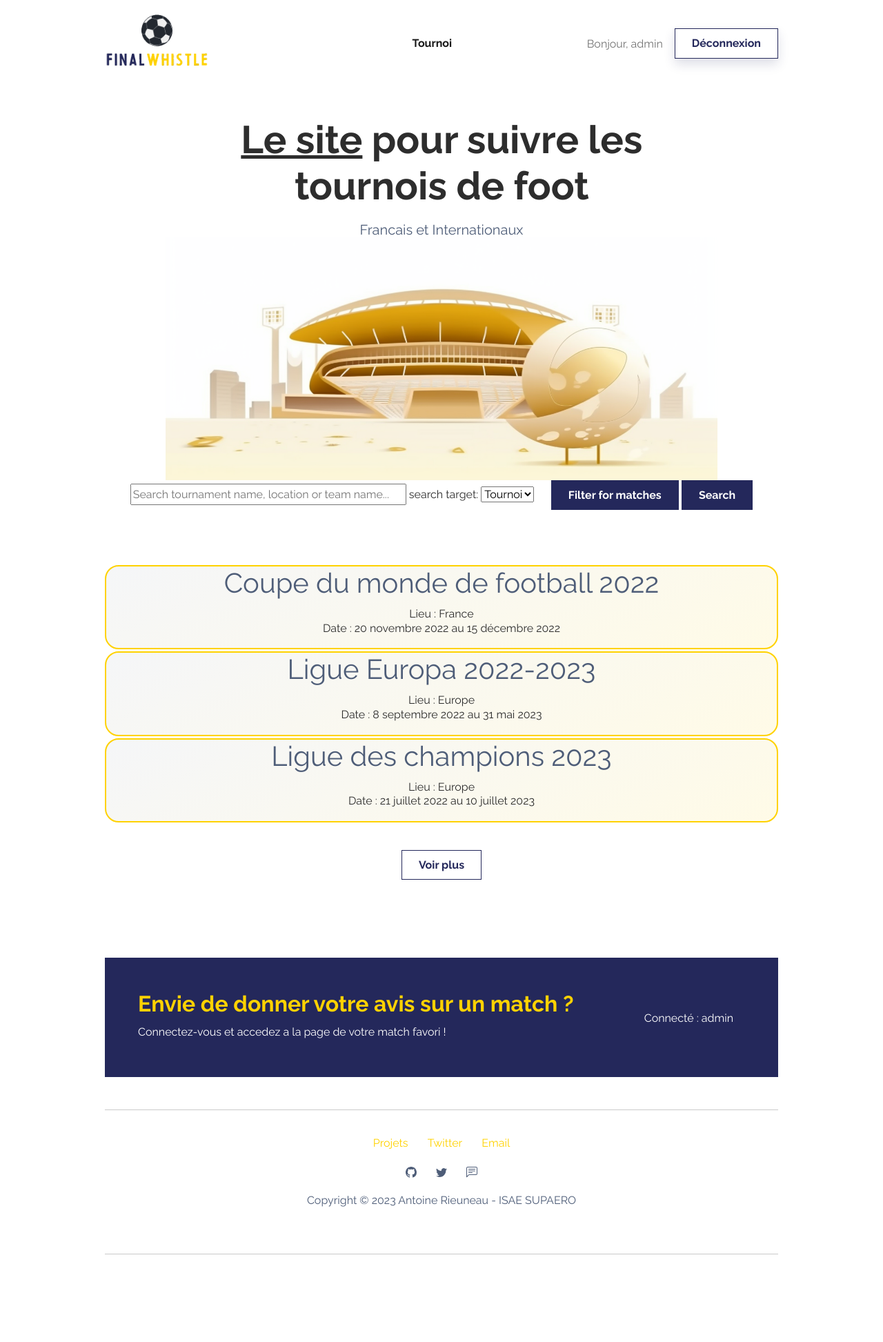
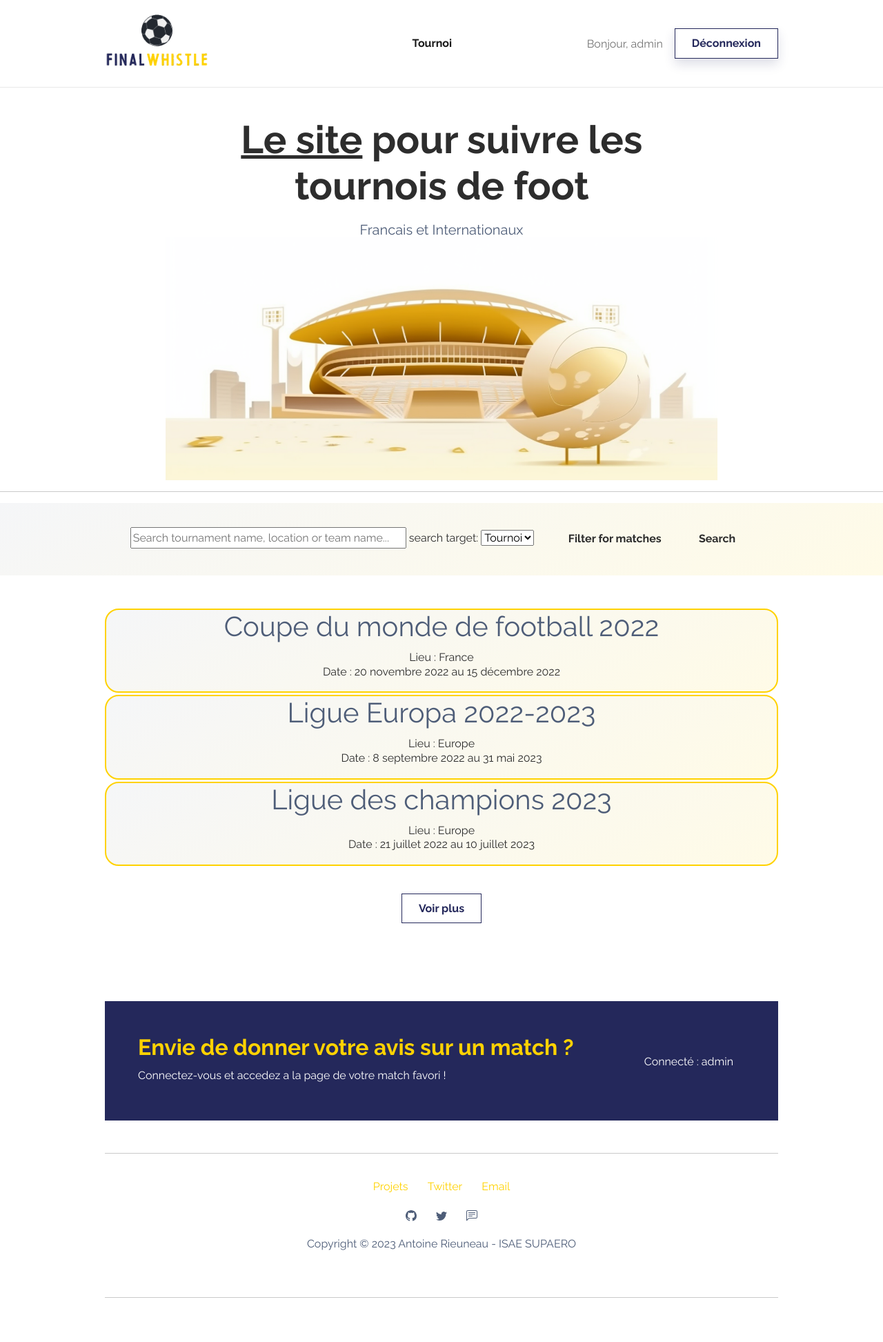
Before and after one commit to AnTerZz/tournois-antoine-rieuneau, a Django app: page /FinalWhistle/tournois/ in a window 1280 px wide. Shown: the whole page at 69% size. Before the commit the page ends 1818 px from the top, so only its background shows below. Run offline with Django 4.2, Linux system fonts and the light colour scheme; a user stored in the database is signed in; data comes from the database, SQL or seed files in the repository; some libraries are stand-ins or nearby versions.

Commit message:
search dock of INDEX

```diff
--- a/tournois/FinalWhistle/templates/FinalWhistle/index.html
+++ b/tournois/FinalWhistle/templates/FinalWhistle/index.html
@@ -3,14 +3,27 @@
 
 
 {%load static%}
+{% block content %}
 
+<body>
+    <nav class="navbar navbar-light navbar-expand-md fixed-top navbar-shrink py-3" id="mainNav">
+        <div class="container"><img class="img-fluid" data-bss-hover-animate="bounce" src="{% static 'FinalWhistle/assets/img/logocolours.png'%}" width="146" height="77" style="margin-bottom: 14px;width: 150px;"><button data-bs-toggle="collapse" class="navbar-toggler" data-bs-target="#navcol-1"><span class="visually-hidden">Toggle navigation</span><span class="navbar-toggler-icon"></span></button>
+            <div class="collapse navbar-collapse" id="navcol-1">
+                <ul class="navbar-nav mx-auto">
+                    <li class="nav-item" style="margin-left: 100px"><a class="nav-link active" href="{% url 'FinalWhistle:index' %}">Tournoi</a></li>
+                </ul>
 
+                <!--Displays a deconnection button if user is authenticated and a connection button if not-->
+                {% if user.is_authenticated %}
+                    <p class="navbar-text" style="margin-right: 17px;margin-top: 19px;">Bonjour, {{ user.username }}</p>
+                    <a class="btn btn-outline-primary shadow" role="button" href="{% url 'logout' %}?next={% url 'FinalWhistle:index' %}">Déconnexion</a>
+                {% else %}
+                    <a class="btn btn-primary shadow" role="button" href="{% url 'login' %}?next={% url 'FinalWhistle:index' %}">Connexion</a>
+                {% endif %}
+            </div>
+        </div>
+    </nav>
 
-{% block nav_items %}
-    <li class="nav-item" style="margin-left: 100px"><a class="nav-link active" href="{% url 'FinalWhistle:index' %}">Tournoi</a></li>
-{% endblock %}
-
-{% block content %}
     <header class="pt-5">
         <div class="container pt-4 pt-xl-5">
             <div class="row flex-grow-1 pt-5">
@@ -31,11 +44,12 @@
         </div>
     </header>
 
-    <!--Search-->
-    <div align-content="center">
-    <div class="float-right pb-3">
+    <!--Search dock-->
+    <hr>
+    <div class="float-right pb-3" style="text-align: center;margin-top: 0px;background: linear-gradient(-25deg, #fffbe7 0%, var(--ref-gray-100));">
         <form action="{% url 'FinalWhistle:search' %}" method="get">
-            <p style="text-align: center;">
+            <p  style="text-align: center;margin-top:0px;">
+                <div style ="padding-top:30px;padding-bottom:-10px;">
                     <input type="text" style="width:400px" name="q" placeholder="Search tournament name, location or team name...">
                     search target:
                     <select name="search_mode">
@@ -44,11 +58,12 @@
                         <option value="Game">Match</option>
                     </select>&nbsp&nbsp&nbsp&nbsp&nbsp
                     <!--Show the filter and search button-->
-                <a class="btn btn-primary" data-bs-toggle="collapse" aria-expanded="false" aria-controls="collapse-filter" href="#collapse-filter" role="button" >Filter for matches</a>
-                <button type="submit" class="btn btn-primary">Search</button>
+                    <a class="btn btn-black" data-bs-toggle="collapse" aria-expanded="false" aria-controls="collapse-filter" href="#collapse-filter" role="button" >Filter for matches</a>
+                    <button type="submit" class="btn btn-gray">Search</button>
+                </div>
             </p>
              <!--Hides the information on each poule in a collapse for better ergonomics-->
-            <div class="row collapse" id="collapse-filter" style="text-align: center;margin-top: 0px;background: #eefdff;">
+            <div class="row collapse" id="collapse-filter" style="text-align: center;margin-top: 0px;background: linear-gradient(-25deg, #fffbe7 0%, var(--ref-gray-100));">
                 <p style="margin: 10px">
                     Match date: <input type="date" name="date" id="date"> &nbsp &nbsp
                     Match lieu: <input type="text" name="location" placeholder="Location">
@@ -59,7 +74,6 @@
                 </p>
             </div>
         </form>
-    </div>
     </div>
 
 
```
Lines whose indentation alone changed are shown as unchanged.
